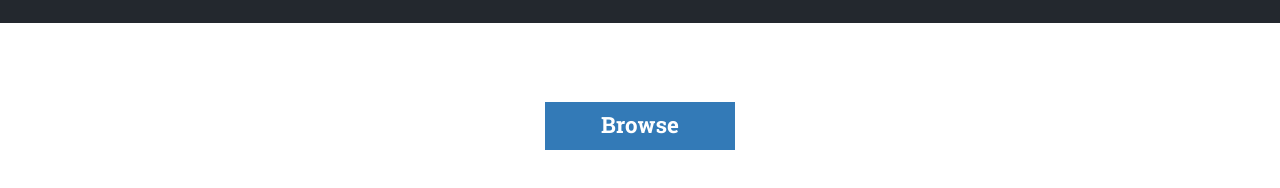
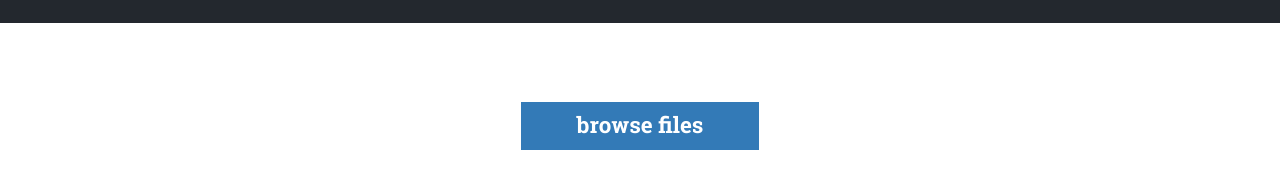
Before and after one commit to codekraft-studio/angular-media-preview, a plain HTML site: page example/index.html in a window 1280 px wide. Shown: the part 322-510 px from the top of the page. Drawn offline with Linux system fonts and the light colour scheme.

Commit message:
add example

```diff
--- a/example/index.html
+++ b/example/index.html
@@ -29,7 +29,7 @@
         <div class="hcont align-center">
           <div id="myModel-preview" class="custom-preview"></div>
           <span class="btn">
-            <span>Browse</span>
+            <span>browse files</span>
             <input type="file" ng-model="myModel" media-preview />
           </span>
         </div>
```
